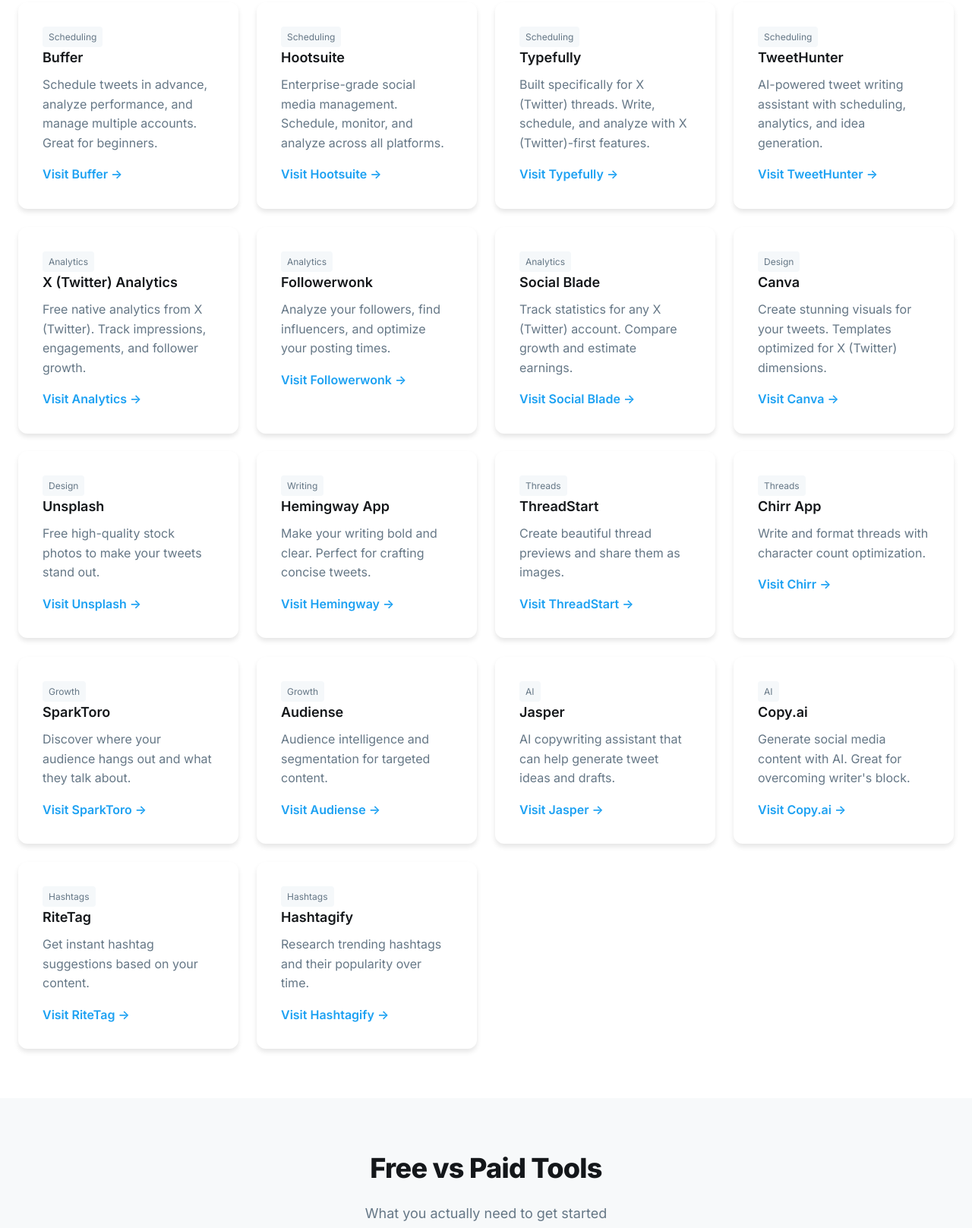
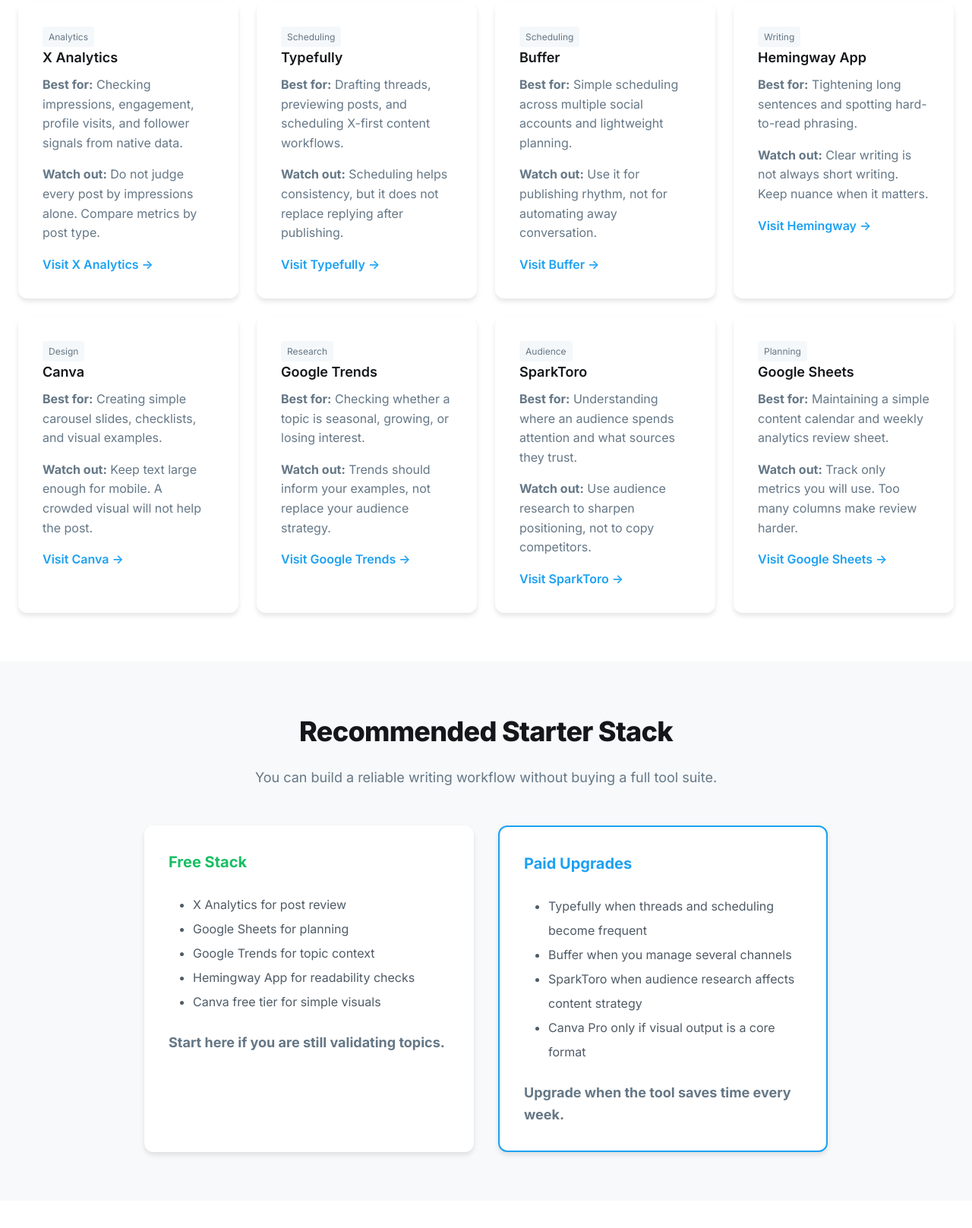
Before and after one commit to yingziwj/viral-tweets-site, an Eleventy site: page src/tools.njk in a window 1280 px wide. Shown: the part 514-2131 px from the top of the page at 76% size. Built offline with nearby package versions, Linux system fonts and the light colour scheme; Eleventy itself is replaced by a stand-in of ours; files that its build step writes are made by us from their sources.

Commit message:
Improve AdSense trust signals and tool guidance

```diff
--- a/src/_data/site.json
+++ b/src/_data/site.json
@@ -6,6 +6,7 @@
   "twitter": "@viraltweethub",
   "logo": "/assets/favicon-512x512.png",
   "keywords": "viral tweets, X marketing, twitter platform, social media growth, tweet writing, content creation, twitter tips, tweet hacks, twitter algorithm, x platform",
+  "lastReviewed": "May 13, 2026",
   "adsense": {
     "publisherId": "ca-pub-3833673520933536",
     "enabled": true,
--- a/src/_includes/base.njk
+++ b/src/_includes/base.njk
@@ -128,6 +128,9 @@
     <div class="container">
       <article class="post-content">
         {{ content | safe }}
+        <div class="article-review-note">
+          Last reviewed by {{ site.author }} on {{ site.lastReviewed }}. Read our <a href="/editorial-policy/">editorial policy</a>.
+        </div>
       </article>
     </div>
     {% else %}
--- a/src/tools.njk
+++ b/src/tools.njk
@@ -1,14 +1,14 @@
 ---
 layout: base.njk
 title: Tools
-description: A practical directory of tools for planning, writing, scheduling, designing, and reviewing posts on X (Twitter).
+description: A curated tool directory for planning, writing, scheduling, designing, and reviewing posts on X (Twitter).
 ---
 
 <section class="section">
   <div class="container">
     <div class="section-title">
       <h2>Creator Tool Directory</h2>
-      <p>Tools that can support planning, writing, scheduling, design, and analytics workflows.</p>
+      <p>A small, practical set of tools for planning, writing, publishing, and reviewing posts.</p>
     </div>
 
     <div class="recommendation-box" style="margin-bottom: var(--spacing-2xl);">
@@ -16,215 +16,134 @@ description: A practical directory of tools for planning, writing, scheduling, d
     </div>
 
     <div class="tools-grid">
-
-      <!-- Scheduling Tools -->
       <div class="tool-card">
-        <span class="tool-tag">Scheduling</span>
-        <h3>Buffer</h3>
-        <p>Schedule tweets in advance, analyze performance, and manage multiple accounts. Great for beginners.</p>
-        <a href="https://buffer.com" target="_blank" rel="noopener" class="tool-link">Visit Buffer →</a>
-      </div>
-
-      <div class="tool-card">
-        <span class="tool-tag">Scheduling</span>
-        <h3>Hootsuite</h3>
-        <p>Enterprise-grade social media management. Schedule, monitor, and analyze across all platforms.</p>
-        <a href="https://hootsuite.com" target="_blank" rel="noopener" class="tool-link">Visit Hootsuite →</a>
+        <span class="tool-tag">Analytics</span>
+        <h3>X Analytics</h3>
+        <p><strong>Best for:</strong> Checking impressions, engagement, profile visits, and follower signals from native data.</p>
+        <p><strong>Watch out:</strong> Do not judge every post by impressions alone. Compare metrics by post type.</p>
+        <a href="https://analytics.x.com" target="_blank" rel="noopener" class="tool-link">Visit X Analytics →</a>
       </div>
 
       <div class="tool-card">
         <span class="tool-tag">Scheduling</span>
         <h3>Typefully</h3>
-        <p>Built specifically for X (Twitter) threads. Write, schedule, and analyze with X (Twitter)-first features.</p>
+        <p><strong>Best for:</strong> Drafting threads, previewing posts, and scheduling X-first content workflows.</p>
+        <p><strong>Watch out:</strong> Scheduling helps consistency, but it does not replace replying after publishing.</p>
         <a href="https://typefully.com" target="_blank" rel="noopener" class="tool-link">Visit Typefully →</a>
       </div>
 
       <div class="tool-card">
         <span class="tool-tag">Scheduling</span>
-        <h3>TweetHunter</h3>
-        <p>AI-powered tweet writing assistant with scheduling, analytics, and idea generation.</p>
-        <a href="https://tweethunter.io" target="_blank" rel="noopener" class="tool-link">Visit TweetHunter →</a>
-      </div>
-
-      <!-- Analytics Tools -->
-      <div class="tool-card">
-        <span class="tool-tag">Analytics</span>
-        <h3>X (Twitter) Analytics</h3>
-        <p>Free native analytics from X (Twitter). Track impressions, engagements, and follower growth.</p>
-        <a href="https://analytics.x.com" target="_blank" rel="noopener" class="tool-link">Visit Analytics →</a>
-      </div>
-
-      <div class="tool-card">
-        <span class="tool-tag">Analytics</span>
-        <h3>Followerwonk</h3>
-        <p>Analyze your followers, find influencers, and optimize your posting times.</p>
-        <a href="https://followerwonk.com" target="_blank" rel="noopener" class="tool-link">Visit Followerwonk →</a>
-      </div>
-
-      <div class="tool-card">
-        <span class="tool-tag">Analytics</span>
-        <h3>Social Blade</h3>
-        <p>Track statistics for any X (Twitter) account. Compare growth and estimate earnings.</p>
-        <a href="https://socialblade.com" target="_blank" rel="noopener" class="tool-link">Visit Social Blade →</a>
-      </div>
-
-      <!-- Content Creation -->
-      <div class="tool-card">
-        <span class="tool-tag">Design</span>
-        <h3>Canva</h3>
-        <p>Create stunning visuals for your tweets. Templates optimized for X (Twitter) dimensions.</p>
-        <a href="https://canva.com" target="_blank" rel="noopener" class="tool-link">Visit Canva →</a>
-      </div>
-
-      <div class="tool-card">
-        <span class="tool-tag">Design</span>
-        <h3>Unsplash</h3>
-        <p>Free high-quality stock photos to make your tweets stand out.</p>
-        <a href="https://unsplash.com" target="_blank" rel="noopener" class="tool-link">Visit Unsplash →</a>
+        <h3>Buffer</h3>
+        <p><strong>Best for:</strong> Simple scheduling across multiple social accounts and lightweight planning.</p>
+        <p><strong>Watch out:</strong> Use it for publishing rhythm, not for automating away conversation.</p>
+        <a href="https://buffer.com" target="_blank" rel="noopener" class="tool-link">Visit Buffer →</a>
       </div>
 
       <div class="tool-card">
         <span class="tool-tag">Writing</span>
         <h3>Hemingway App</h3>
-        <p>Make your writing bold and clear. Perfect for crafting concise tweets.</p>
+        <p><strong>Best for:</strong> Tightening long sentences and spotting hard-to-read phrasing.</p>
+        <p><strong>Watch out:</strong> Clear writing is not always short writing. Keep nuance when it matters.</p>
         <a href="https://hemingwayapp.com" target="_blank" rel="noopener" class="tool-link">Visit Hemingway →</a>
       </div>
 
-      <!-- Thread Tools -->
       <div class="tool-card">
-        <span class="tool-tag">Threads</span>
-        <h3>ThreadStart</h3>
-        <p>Create beautiful thread previews and share them as images.</p>
-        <a href="https://threadstart.app" target="_blank" rel="noopener" class="tool-link">Visit ThreadStart →</a>
+        <span class="tool-tag">Design</span>
+        <h3>Canva</h3>
+        <p><strong>Best for:</strong> Creating simple carousel slides, checklists, and visual examples.</p>
+        <p><strong>Watch out:</strong> Keep text large enough for mobile. A crowded visual will not help the post.</p>
+        <a href="https://canva.com" target="_blank" rel="noopener" class="tool-link">Visit Canva →</a>
       </div>
 
       <div class="tool-card">
-        <span class="tool-tag">Threads</span>
-        <h3>Chirr App</h3>
-        <p>Write and format threads with character count optimization.</p>
-        <a href="https://chirr.app" target="_blank" rel="noopener" class="tool-link">Visit Chirr →</a>
+        <span class="tool-tag">Research</span>
+        <h3>Google Trends</h3>
+        <p><strong>Best for:</strong> Checking whether a topic is seasonal, growing, or losing interest.</p>
+        <p><strong>Watch out:</strong> Trends should inform your examples, not replace your audience strategy.</p>
+        <a href="https://trends.google.com" target="_blank" rel="noopener" class="tool-link">Visit Google Trends →</a>
       </div>
 
-      <!-- Growth Tools -->
       <div class="tool-card">
-        <span class="tool-tag">Growth</span>
+        <span class="tool-tag">Audience</span>
         <h3>SparkToro</h3>
-        <p>Discover where your audience hangs out and what they talk about.</p>
+        <p><strong>Best for:</strong> Understanding where an audience spends attention and what sources they trust.</p>
+        <p><strong>Watch out:</strong> Use audience research to sharpen positioning, not to copy competitors.</p>
         <a href="https://sparktoro.com" target="_blank" rel="noopener" class="tool-link">Visit SparkToro →</a>
       </div>
 
       <div class="tool-card">
-        <span class="tool-tag">Growth</span>
-        <h3>Audiense</h3>
-        <p>Audience intelligence and segmentation for targeted content.</p>
-        <a href="https://audiense.com" target="_blank" rel="noopener" class="tool-link">Visit Audiense →</a>
+        <span class="tool-tag">Planning</span>
+        <h3>Google Sheets</h3>
+        <p><strong>Best for:</strong> Maintaining a simple content calendar and weekly analytics review sheet.</p>
+        <p><strong>Watch out:</strong> Track only metrics you will use. Too many columns make review harder.</p>
+        <a href="https://sheets.google.com" target="_blank" rel="noopener" class="tool-link">Visit Google Sheets →</a>
       </div>
-
-      <!-- AI Tools -->
-      <div class="tool-card">
-        <span class="tool-tag">AI</span>
-        <h3>Jasper</h3>
-        <p>AI copywriting assistant that can help generate tweet ideas and drafts.</p>
-        <a href="https://jasper.ai" target="_blank" rel="noopener" class="tool-link">Visit Jasper →</a>
-      </div>
-
-      <div class="tool-card">
-        <span class="tool-tag">AI</span>
-        <h3>Copy.ai</h3>
-        <p>Generate social media content with AI. Great for overcoming writer's block.</p>
-        <a href="https://copy.ai" target="_blank" rel="noopener" class="tool-link">Visit Copy.ai →</a>
-      </div>
-
-      <!-- Hashtag Tools -->
-      <div class="tool-card">
-        <span class="tool-tag">Hashtags</span>
-        <h3>RiteTag</h3>
-        <p>Get instant hashtag suggestions based on your content.</p>
-        <a href="https://ritetag.com" target="_blank" rel="noopener" class="tool-link">Visit RiteTag →</a>
-      </div>
-
-      <div class="tool-card">
-        <span class="tool-tag">Hashtags</span>
-        <h3>Hashtagify</h3>
-        <p>Research trending hashtags and their popularity over time.</p>
-        <a href="https://hashtagify.me" target="_blank" rel="noopener" class="tool-link">Visit Hashtagify →</a>
-      </div>
-
     </div>
   </div>
 </section>
 
-<!-- Free vs Paid Section -->
 <section class="section section-light">
   <div class="container">
     <div class="section-title">
-      <h2>Free vs Paid Tools</h2>
-      <p>What you actually need to get started</p>
+      <h2>Recommended Starter Stack</h2>
+      <p>You can build a reliable writing workflow without buying a full tool suite.</p>
     </div>
 
     <div class="pricing-comparison">
       <div class="pricing-card">
-        <h3 class="pricing-title" style="color: var(--color-success);">🆓 Free Stack</h3>
+        <h3 class="pricing-title" style="color: var(--color-success);">Free Stack</h3>
         <ul class="pricing-list">
-          <li>X (Twitter) Analytics (native)</li>
-          <li>Canva (free tier)</li>
-          <li>Unsplash (always free)</li>
-          <li>Buffer (free for 3 channels)</li>
-          <li>Hemingway App (free)</li>
-          <li>Google Trends</li>
+          <li>X Analytics for post review</li>
+          <li>Google Sheets for planning</li>
+          <li>Google Trends for topic context</li>
+          <li>Hemingway App for readability checks</li>
+          <li>Canva free tier for simple visuals</li>
         </ul>
-        <p class="pricing-total"><strong>Total: $0/month</strong></p>
+        <p class="pricing-total"><strong>Start here if you are still validating topics.</strong></p>
       </div>
 
       <div class="pricing-card pricing-featured">
-        <h3 class="pricing-title" style="color: var(--color-primary);">💎 Pro Stack</h3>
+        <h3 class="pricing-title" style="color: var(--color-primary);">Paid Upgrades</h3>
         <ul class="pricing-list">
-          <li>Typefully ($19/mo)</li>
-          <li>Canva Pro ($12.99/mo)</li>
-          <li>TweetHunter ($65/mo)</li>
-          <li>Followerwonk ($29/mo)</li>
-          <li>SparkToro ($49/mo)</li>
+          <li>Typefully when threads and scheduling become frequent</li>
+          <li>Buffer when you manage several channels</li>
+          <li>SparkToro when audience research affects content strategy</li>
+          <li>Canva Pro only if visual output is a core format</li>
         </ul>
-        <p class="pricing-total"><strong>Total: ~$175/month</strong></p>
+        <p class="pricing-total"><strong>Upgrade when the tool saves time every week.</strong></p>
       </div>
-    </div>
-
-    <div class="recommendation-box">
-      <p>
-        <strong>Recommendation:</strong> Start with the free stack. Upgrade only when you're consistently posting and need advanced features.
-      </p>
     </div>
   </div>
 </section>
 
-<!-- Tools Checklist -->
 <section class="section">
   <div class="container">
     <div class="section-title">
-      <h2>Essential Tools Checklist</h2>
-      <p>Make sure you have these basics covered</p>
+      <h2>Tool Selection Checklist</h2>
+      <p>Use this before adding another subscription to your workflow.</p>
     </div>
 
     <div class="checklist-container">
       <div class="checklist-item">
         <input type="checkbox" id="tool1">
-        <label for="tool1">Scheduling tool (Buffer, Typefully, etc.)</label>
+        <label for="tool1">The tool solves a weekly workflow problem, not a one-time curiosity.</label>
       </div>
       <div class="checklist-item">
         <input type="checkbox" id="tool2">
-        <label for="tool2">Design tool (Canva, Figma, etc.)</label>
+        <label for="tool2">You know which metric or task will improve because of it.</label>
       </div>
       <div class="checklist-item">
         <input type="checkbox" id="tool3">
-        <label for="tool3">Analytics dashboard</label>
+        <label for="tool3">A free or native tool cannot reasonably do the same job.</label>
       </div>
       <div class="checklist-item">
         <input type="checkbox" id="tool4">
-        <label for="tool4">Stock photo library access</label>
+        <label for="tool4">The tool does not encourage spam, low-effort automation, or misleading engagement tactics.</label>
       </div>
       <div class="checklist-item">
         <input type="checkbox" id="tool5">
-        <label for="tool5">Writing improvement tool</label>
+        <label for="tool5">You have reviewed the provider's pricing, terms, and privacy policy.</label>
       </div>
     </div>
   </div>
```
Also changed, not shown: src/blog/30-day-twitter-growth-plan.md (+3 -3 lines), src/blog/best-times-to-post-on-x-twitter-2026.md (+3 -2 lines), src/blog/tweet-timing-when-to-post-for-maximum-engagement-2026.md (+5 -5 lines), src/css/styles.css (+13 -0 lines), .eleventy.js.
